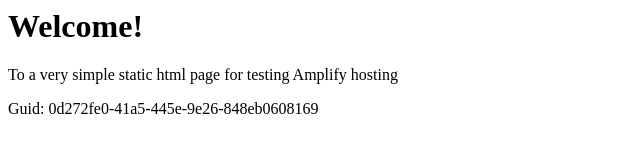
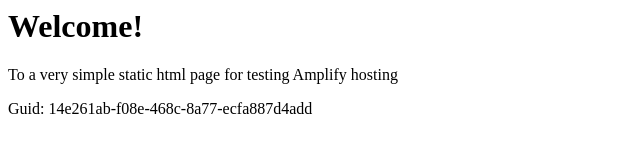
Before and after one commit to aws-aemilia-pdx/Github-PR-Commit-Integration-Test-DoNotTouch-GitHubWebhookPushCanaryTest-v1-gamma-us-west-2, a website: page src/index.html in a window 1280 px wide. Shown: the full height of the page, 0-640 px from the left. Drawn offline with Linux system fonts and the light colour scheme.

Commit message:
commit from integ tests

```diff
--- a/src/index.html
+++ b/src/index.html
@@ -12,6 +12,6 @@
 <body>
     <h1>Welcome!</h1>
     <p>To a very simple static html page for testing Amplify hosting</p>
-    <p>Guid: 0d272fe0-41a5-445e-9e26-848eb0608169</p></body>
+    <p>Guid: 14e261ab-f08e-468c-8a77-ecfa887d4add</p></body>
 
 </html>
```
